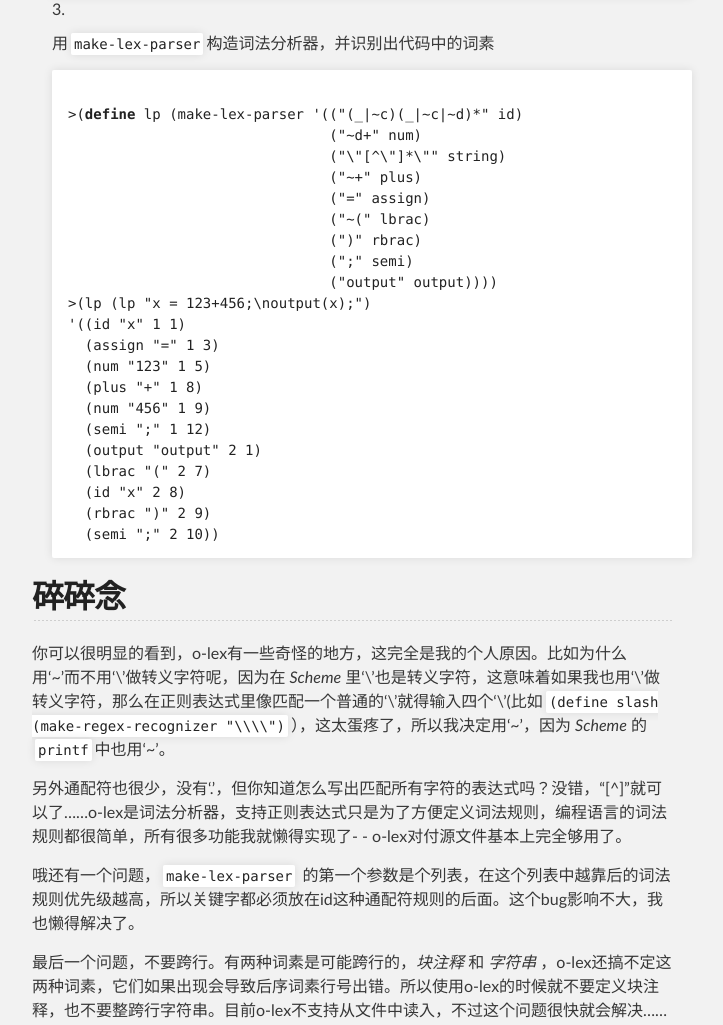
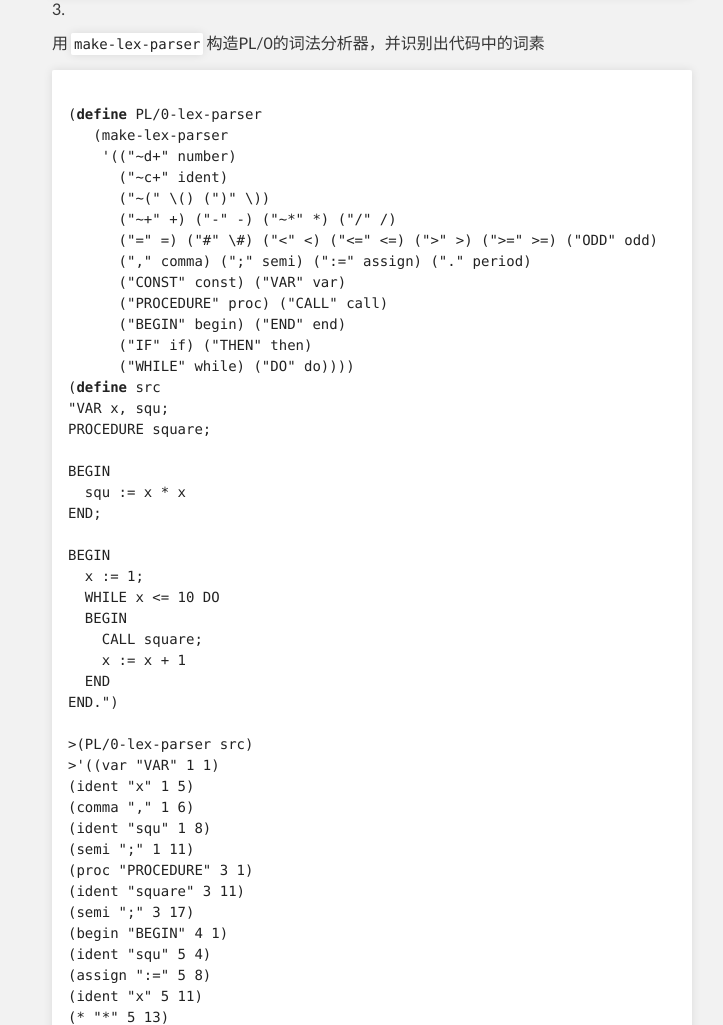
Before and after one commit to silverbullettt/o-lex, a plain HTML site: page index.html in a window 1280 px wide. Shown: the part 2163-3188 px from the top of the page, without its empty margins (288-1011 px from the left). Drawn offline with Linux system fonts and the light colour scheme.

Commit message:
Create gh-pages branch via GitHub

```diff
--- a/index.html
+++ b/index.html
@@ -4,7 +4,7 @@
   <head>
     <meta charset='utf-8' />
     <meta http-equiv="X-UA-Compatible" content="chrome=1" />
-    <meta name="description" content="O-lex : A Original LEXical parser, written by Scheme/Racket" />
+    <meta name="description" content="O-lex : A original and lexical parser, written by Scheme/Racket" />
 
     <link rel="stylesheet" type="text/css" media="screen" href="stylesheets/stylesheet.css">
 
@@ -114,41 +114,87 @@
 </code></pre>
 </li>
 <li>
-<p>用<code>make-lex-parser</code>构造词法分析器，并识别出代码中的词素
+<p>用<code>make-lex-parser</code>构造PL/0的词法分析器，并识别出代码中的词素
 </p>
 <pre><code>
-&gt;(<strong>define</strong> lp (make-lex-parser '(("(_|~c)(_|~c|~d)*" id)
-                               ("~d+" num)
-                               ("\"[^\"]*\"" string)
-                               ("~+" plus)
-                               ("=" assign)
-                               ("~(" lbrac)
-                               (")" rbrac)
-                               (";" semi)
-                               ("output" output))))
-&gt;(lp (lp "x = 123+456;\noutput(x);")
-'((id "x" 1 1)
-  (assign "=" 1 3)
-  (num "123" 1 5)
-  (plus "+" 1 8)
-  (num "456" 1 9)
-  (semi ";" 1 12)
-  (output "output" 2 1)
-  (lbrac "(" 2 7)
-  (id "x" 2 8)
-  (rbrac ")" 2 9)
-  (semi ";" 2 10))
-</code></pre>
+(<strong>define</strong> PL/0-lex-parser
+   (make-lex-parser
+    '(("~d+" number)
+      ("~c+" ident)
+      ("~(" \() (")" \))
+      ("~+" +) ("-" -) ("~*" *) ("/" /)
+      ("=" =) ("#" \#) ("&lt;" &lt;) ("&lt;=" &lt;=) ("&gt;" &gt;) ("&gt;=" &gt;=) ("ODD" odd)
+      ("," comma) (";" semi) (":=" assign) ("." period)
+      ("CONST" const) ("VAR" var)
+      ("PROCEDURE" proc) ("CALL" call)
+      ("BEGIN" begin) ("END" end)
+      ("IF" if) ("THEN" then)
+      ("WHILE" while) ("DO" do))))
+(<strong>define</strong> src
+"VAR x, squ;
+PROCEDURE square;<br>
+BEGIN
+  squ := x * x
+END;<br>
+BEGIN
+  x := 1;
+  WHILE x &lt;= 10 DO
+  BEGIN
+    CALL square;
+    x := x + 1
+  END
+END.")<br>
+&gt;(PL/0-lex-parser src)
+&gt;'((var "VAR" 1 1)
+(ident "x" 1 5)
+(comma "," 1 6)
+(ident "squ" 1 8)
+(semi ";" 1 11)
+(proc "PROCEDURE" 3 1)
+(ident "square" 3 11)
+(semi ";" 3 17)
+(begin "BEGIN" 4 1)
+(ident "squ" 5 4)
+(assign ":=" 5 8)
+(ident "x" 5 11)
+(* "*" 5 13)
+(ident "x" 5 15)
+(end "END" 6 1)
+(semi ";" 6 4)
+(begin "BEGIN" 8 1)
+(ident "x" 9 4)
+(assign ":=" 9 6)
+(number "1" 9 9)
+(semi ";" 9 10)
+(while "WHILE" 10 4)
+(ident "x" 10 10)
+(&lt;= "&lt;=" 10 12)
+(number "10" 10 15)
+(do "DO" 10 18)
+(begin "BEGIN" 11 4)
+(call "CALL" 12 7)
+(ident "square" 12 12)
+(semi ";" 12 18)
+(ident "x" 13 7)
+(assign ":=" 13 9)
+(ident "x" 13 12)
+(+ "+" 13 14)
+(number "1" 13 16)
+(end "END" 14 4)
+(end "END" 15 1)
+(period "." 15 4))</code></pre>
 </li>
-</ol><h2><strong>碎碎念</strong></h2>
+</ol><p></p>
 
-<p>你可以很明显的看到，o-lex有一些奇怪的地方，这完全是我的个人原因。比如为什么用‘~’而不用‘\’做转义字符呢，因为在 <em>Scheme</em> 里‘\’也是转义字符，这意味着如果我也用‘\’做转义字符，那么在正则表达式里像匹配一个普通的‘\’就得输入四个‘\’(比如<code>(define slash (make-regex-recognizer "\\\\")</code>），这太蛋疼了，所以我决定用‘~’，因为 <em>Scheme</em> 的<code>printf</code>中也用‘~’。</p>
+<h2><strong>碎碎念</strong></h2>
+
+<p>你可以很明显的看到，o-lex有一些奇怪的地方，这完全是我的个人原因。比如为什么用‘~’而不用‘\’做转义字符呢，因为在 <em>Scheme</em> 里‘\’也是转义字符，这意味着如果我也用‘\’做转义字符，那么在正则表达式里想输入一个转义字符就得打两个'\'，像匹配一个普通的‘\’就得输入四个‘\’(比如<code>(define slash (make-regex-recognizer "\\\\")</code>），这太蛋疼了，所以我决定用‘~’，因为*Scheme*的<code>printf</code>中也用‘~’。</p>
 
 <p>另外通配符也很少，没有‘.’，但你知道怎么写出匹配所有字符的表达式吗？没错，“[^]”就可以了……o-lex是词法分析器，支持正则表达式只是为了方便定义词法规则，编程语言的词法规则都很简单，所有很多功能我就懒得实现了- - o-lex对付源文件基本上完全够用了。</p>
 
 <p>哦还有一个问题，<code>make-lex-parser</code> 的第一个参数是个列表，在这个列表中越靠后的词法规则优先级越高，所以关键字都必须放在id这种通配符规则的后面。这个bug影响不大，我也懒得解决了。</p>
 
-<p>最后一个问题，不要跨行。有两种词素是可能跨行的，<em>块注释</em> 和 <em>字符串</em> ，o-lex还搞不定这两种词素，它们如果出现会导致后序词素行号出错。所以使用o-lex的时候就不要定义块注释，也不要整跨行字符串。目前o-lex不支持从文件中读入，不过这个问题很快就会解决……</p>
+<p>最后一个问题，不要跨行。有两种词素是可能跨行的，<em>块注释</em> 和 <em>字符串</em> ，o-lex还搞不定这两种词素，它们如果出现会导致后序词素行号出错。所以使用o-lex的时候就不要定义块注释，也不要整跨行字符串……</p>
       </section>
     </div>
 
```
Also changed, not shown: params.json (+1 -1 lines).
